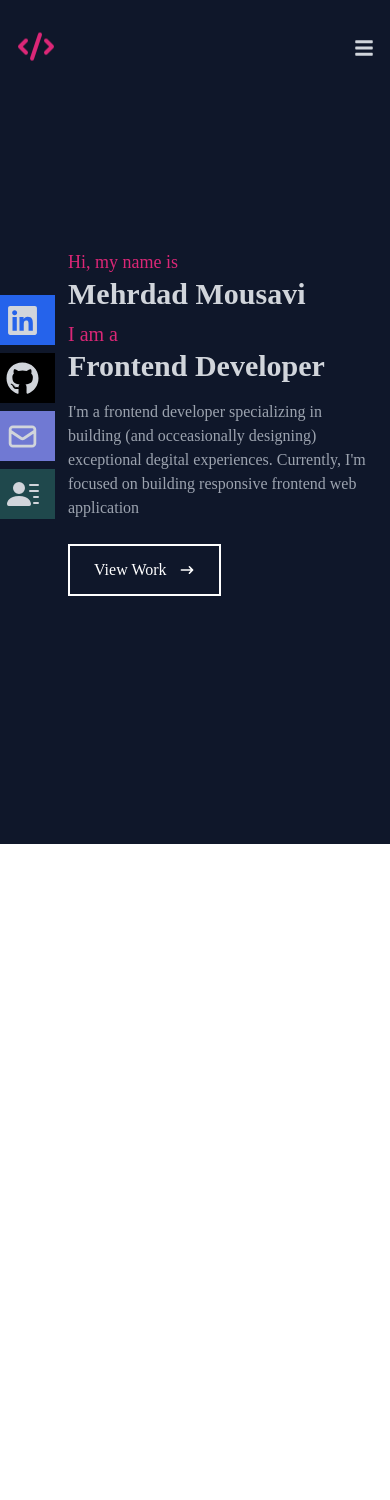
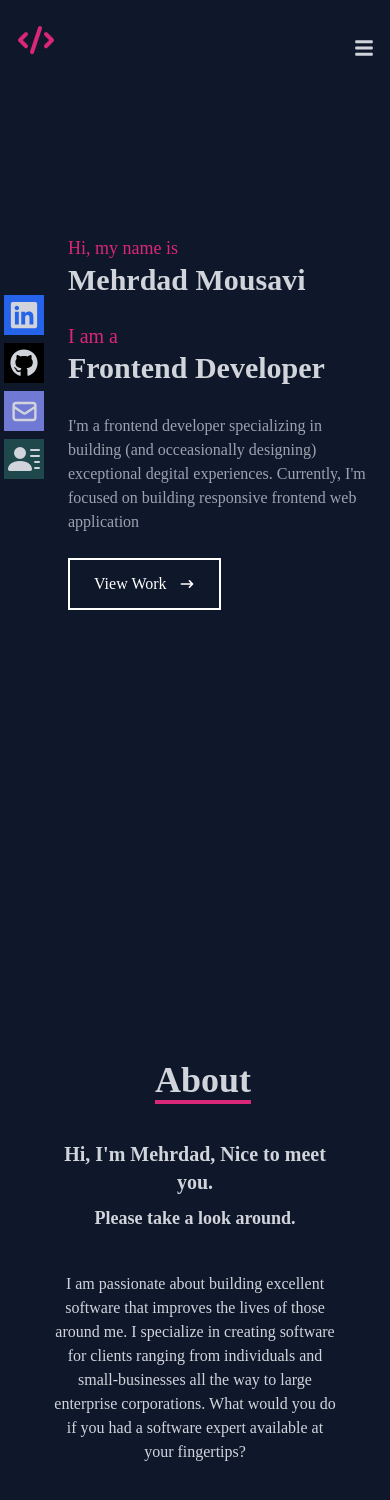
Before and after one commit to Mehrdad-mousavi96/portfolio-website, a React (Create React App) app: page / in a window 390 px wide. Shown: the top 1500 px of the page. Before the commit the page ends 844 px from the top, so only its background shows below. Built offline with nearby package versions, Linux system fonts and the light colour scheme.

Commit message:
About.jsx is fully responsive

```diff
--- a/src/App.js
+++ b/src/App.js
@@ -1,12 +1,14 @@
 import React from 'react'
+import About from './Components/About'
 import Home from './Components/Home'
 import Navbar from './Components/Navbar'
 
 const App = () => {
   return (
-    <div className=''>
+    <div>
       <Navbar />
       <Home />
+      <About />
     </div>
   )
 }
--- /dev/null
+++ b/src/Components/About.jsx
@@ -0,0 +1,32 @@
+import React from "react";
+
+const About = () => {
+  return (
+    <div className="w-full h-screen bg-slate-900 text-gray-300">
+      <div className="flex flex-col justify-center items-center w-full h-full">
+        <div className="xs:text-right pb-8 pl-4 text-center">
+          <p className="text-4xl font-bold inline border-b-4 border-pink-600">
+            About
+          </p>
+        </div>
+        <div className="max-w-[350px] xs:max-w-[350px] sm:max-w-[500px] md:max-w-[650px] lg:max-w-[900px] xl:max-w-[1100px] w-full px-8 py-2 grid gap-8">
+          <div className="flex flex-col text-center font-semibold text-gray-300">
+            <p className="font-bold text-xl xs:text-2xl md:text-3xl">Hi, I'm Mehrdad, Nice to meet you.</p>
+            <p className="my-2 text-lg xs:text-xl md:text-2xl font-semibold">Please take a look around.</p>
+          </div>
+          <div className="w-full text-center text-gray-300 font-light md:text-xl xs:my-2 lg:my-4">
+            <p>
+              I am passionate about building excellent software that improves
+              the lives of those around me. I specialize in creating software
+              for clients ranging from individuals and small-businesses all the
+              way to large enterprise corporations. What would you do if you had
+              a software expert available at your fingertips?
+            </p>
+          </div>
+        </div>
+      </div>
+    </div>
+  );
+};
+
+export default About;
--- a/src/Components/Home.jsx
+++ b/src/Components/Home.jsx
@@ -7,14 +7,14 @@ const Home = () => {
       {/* container */}
       <div className="max-w-[350px] xs:max-w-[350px] sm:max-w-[500px] md:max-w-[650px] lg:max-w-[900px] xl:max-w-[1100px] mx-auto pl-12 flex flex-col justify-center itecen h-full">
         <p className="text-lg md:text-3xl text-pink-600 pt-2">Hi, my name is</p>
-        <h1 className="text-3xl md:text-5xl font-bold text-gray-300">
+        <h1 className="text-3xl md:text-5xl font-bold text-gray-300 mb-4">
           Mehrdad Mousavi
         </h1>
         <h2 className="text-xl md:text-3xl text-pink-600 pt-2">I am a</h2>
-        <h2 className="text-3xl md:text-5xl text-gray-300 font-bold">
+        <h2 className="text-3xl md:text-5xl text-gray-300 font-bold mb-3">
           Frontend Developer
         </h2>
-        <p className="text-gray-400 py-4">
+        <p className="text-gray-400 py-4 sm:text-xl">
           I'm a frontend developer specializing in building (and occeasionally
           designing) exceptional degital experiences. Currently, I'm focused on
           building responsive frontend web application
--- a/src/Components/Navbar.jsx
+++ b/src/Components/Navbar.jsx
@@ -3,13 +3,14 @@ import { HiCode } from "react-icons/hi";
 import { FaBars, FaTimes, FaLinkedin, FaGithub } from "react-icons/fa";
 import { HiOutlineMail } from "react-icons/hi";
 import { BsFillPersonLinesFill } from "react-icons/bs";
-import cv from '../assets/cv.pdf'
+import cv from "../assets/cv.pdf";
 
 const Navbar = () => {
   const [nav, setNav] = useState(false);
 
   return (
     <div className="fixed w-full h-24 flex justify-between items-center px-4 bg-slate-900 text-gray-300">
+
       {/* logo */}
       <div className="hover:cursor-pointer animate-bounce duration-300">
         <HiCode size={40} className="text-pink-600" />
@@ -47,10 +48,10 @@ const Navbar = () => {
         <li className="py-6 text-4xl">Contact</li>
       </ul>
 
-      {/* social icons */}
-      <div className="flex fixed flex-col top-[35%] left-0">
+      {/* social icons > xs */}
+      <div className="hidden xs:flex xs:fixed xs:flex-col xs:top-[35%] xs:left-0  ">
         <ul className="">
-          <li className="w-[140px] h-[50px] left-0 flex justify-between items-center ml-[-85px] xs:ml-[-80px] xs:hover:ml-[-5px] bg-blue-600">
+          <li className="w-[140px] h-[50px] left-0 flex justify-between items-center  ml-[-80px] hover:ml-[-5px] bg-blue-600">
             <a
               className="flex justify-between items-center w-full text-gray-300"
               target={"_blank"}
@@ -60,7 +61,7 @@ const Navbar = () => {
               <FaLinkedin size={33} />
             </a>
           </li>
-          <li className="my-2 w-[140px] h-[50px] left-0 flex justify-between items-center ml-[-85px] xs:ml-[-80px] xs:hover:ml-[-5px] bg-black">
+          <li className="my-2 w-[140px] h-[50px] left-0 flex justify-between items-center ml-[-80px] hover:ml-[-5px] bg-black">
             <a
               className="flex justify-between items-center w-full text-gray-300"
               target={"_blank"}
@@ -70,7 +71,7 @@ const Navbar = () => {
               <FaGithub size={33} />
             </a>
           </li>
-          <li className="my-2 w-[140px] h-[50px] left-0 flex justify-between items-center ml-[-85px] xs:ml-[-80px] xs:hover:ml-[-5px] bg-[#7079d3]">
+          <li className="my-2 w-[140px] h-[50px] left-0 flex justify-between items-center ml-[-80px] hover:ml-[-5px] bg-[#7079d3]">
             <a
               className="flex justify-between items-center w-full text-gray-300"
               target={"_blank"}
@@ -80,7 +81,7 @@ const Navbar = () => {
               <HiOutlineMail size={33} />
             </a>
           </li>
-          <li className="my-2 w-[140px] h-[50px] left-0 flex justify-between items-center ml-[-85px] xs:ml-[-80px] xs:hover:ml-[-5px] bg-[#1f484c]">
+          <li className="my-2 w-[140px] h-[50px] left-0 flex justify-between items-center ml-[-80px] hover:ml-[-5px] bg-[#1f484c]">
             <a
               className="flex justify-between items-center w-full text-gray-300"
               target={"_blank"}
@@ -93,6 +94,51 @@ const Navbar = () => {
           </li>
         </ul>
       </div>
+
+      {/* social icons mobile */}
+      <div className="flex fixed flex-col top-[35%] left-0 xs:hidden ">
+        <ul className="">
+          <li className="w-10 h-10 ml-1 flex justify-center items-center bg-blue-600">
+            <a
+              className="flex justify-center items-center text-gray-300"
+              target={"_blank"}
+              href="https://www.linkedin.com/in/mehrdadmousavi-b589761bb/?locale=en_US"
+            >
+              <FaLinkedin size={30} />
+            </a>
+          </li>
+          <li className="w-10 h-10 ml-1 flex justify-center items-center my-2 bg-black">
+            <a
+              className="flex justify-center items-center text-gray-300"
+              target={"_blank"}
+              href="https://github.com/Mehrdad-mousavi96"
+            >
+              <FaGithub size={28} />
+            </a>
+          </li>
+          <li className="w-10 h-10 ml-1 flex justify-center items-center my-2 bg-[#7079d3]">
+            <a
+              className="flex justify-center items-center text-gray-300"
+              target={"_blank"}
+              href="mailto:mehrdad.fmousavi@gmail.com"
+            >
+              <HiOutlineMail size={29} />
+            </a>
+          </li>
+          <li className="w-10 h-10 ml-1 flex justify-center items-center my-2 bg-[#1f484c]">
+            <a
+              className="flex justify-center items-center text-gray-300"
+              target={"_blank"}
+              href={cv}
+              download
+            >
+              <BsFillPersonLinesFill size={32} />
+            </a>
+          </li>
+        </ul>
+      </div>
+
+
     </div>
   );
 };
--- a/tailwind.config.js
+++ b/tailwind.config.js
@@ -4,7 +4,16 @@ module.exports = {
     "./src/**/*.{js,jsx,ts,tsx}",
   ],
   theme: {
-    extend: {},
+    extend: {
+      personal: {
+        'normal': 'max-w-[350px]',
+        'mxs': 'xs:max-w-[350px]',
+        'msm': 'sm:max-w-[500px]',
+        'mmd': 'md:max-w-[650px]',
+        'mlg': 'lg:max-w-[900px]',
+        'mxl': 'xl:max-w-[1100px]'
+      }
+    },
     screens: {
       'xs': '475px',
       'sm': '640px',
```
